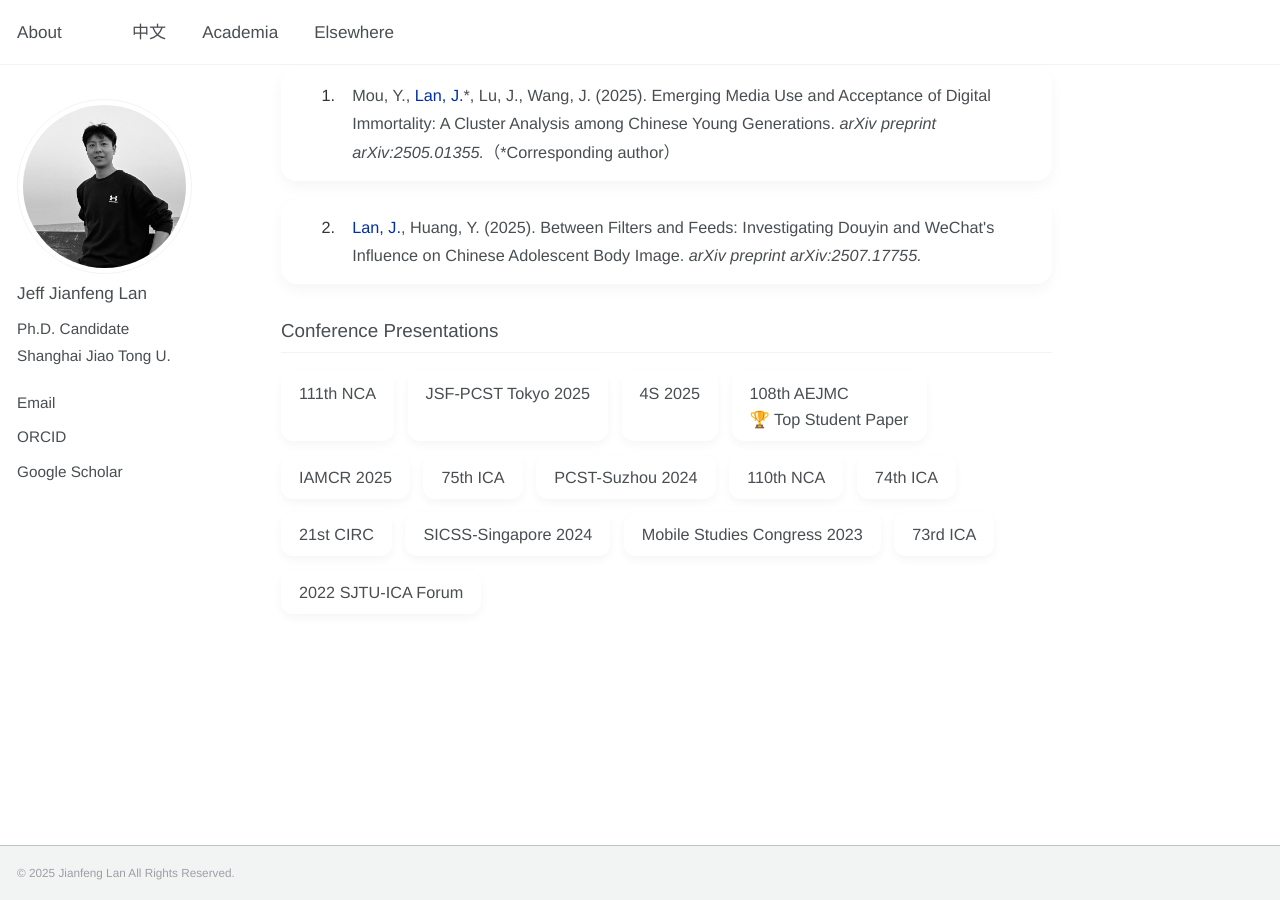
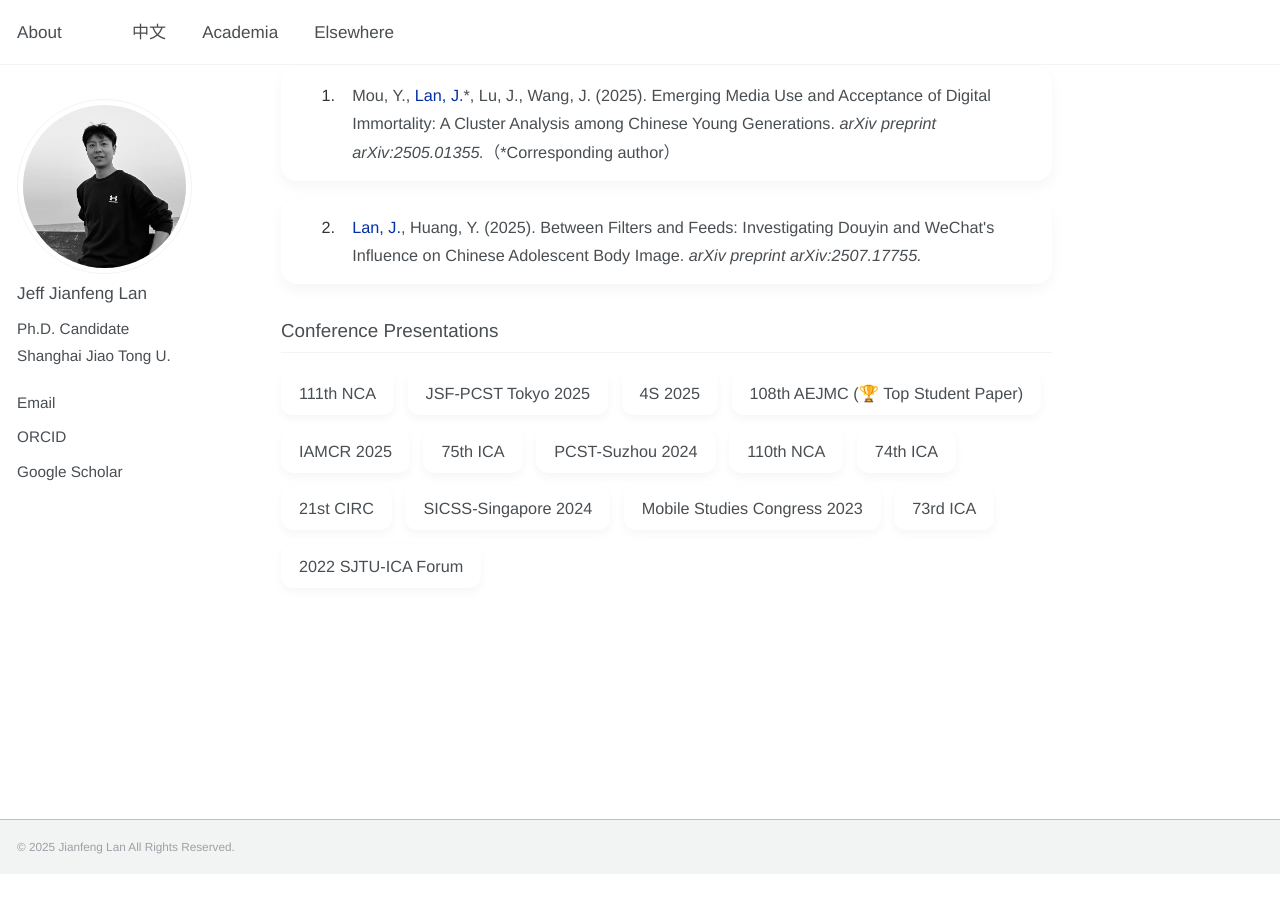
Before and after one commit to jianfenglan/jianfenglan.github.io, a Jekyll site: the page built from academia.md, in a window 1280 px wide and 900 px high, scrolled down 645 px. Built offline with Jekyll 4.4.1, drawn with Linux system fonts in a browser that asks for light colours; after the commit the page ends 1519 px from its top, so only the background shows below that.

Commit message:
Update academia.md

```diff
--- a/academia.md
+++ b/academia.md
@@ -149,7 +149,7 @@ h2 {
     <div class="conference-card">111th NCA</div>
     <div class="conference-card">JSF-PCST Tokyo 2025</div>
     <div class="conference-card">4S 2025</div>
-    <div class="conference-card">108th AEJMC<br>🏆 Top Student Paper</div>
+    <div class="conference-card">108th AEJMC (🏆 Top Student Paper)</div>
     <div class="conference-card">IAMCR 2025</div>
     <div class="conference-card">75th ICA</div>
     <div class="conference-card">PCST-Suzhou 2024</div>
```
